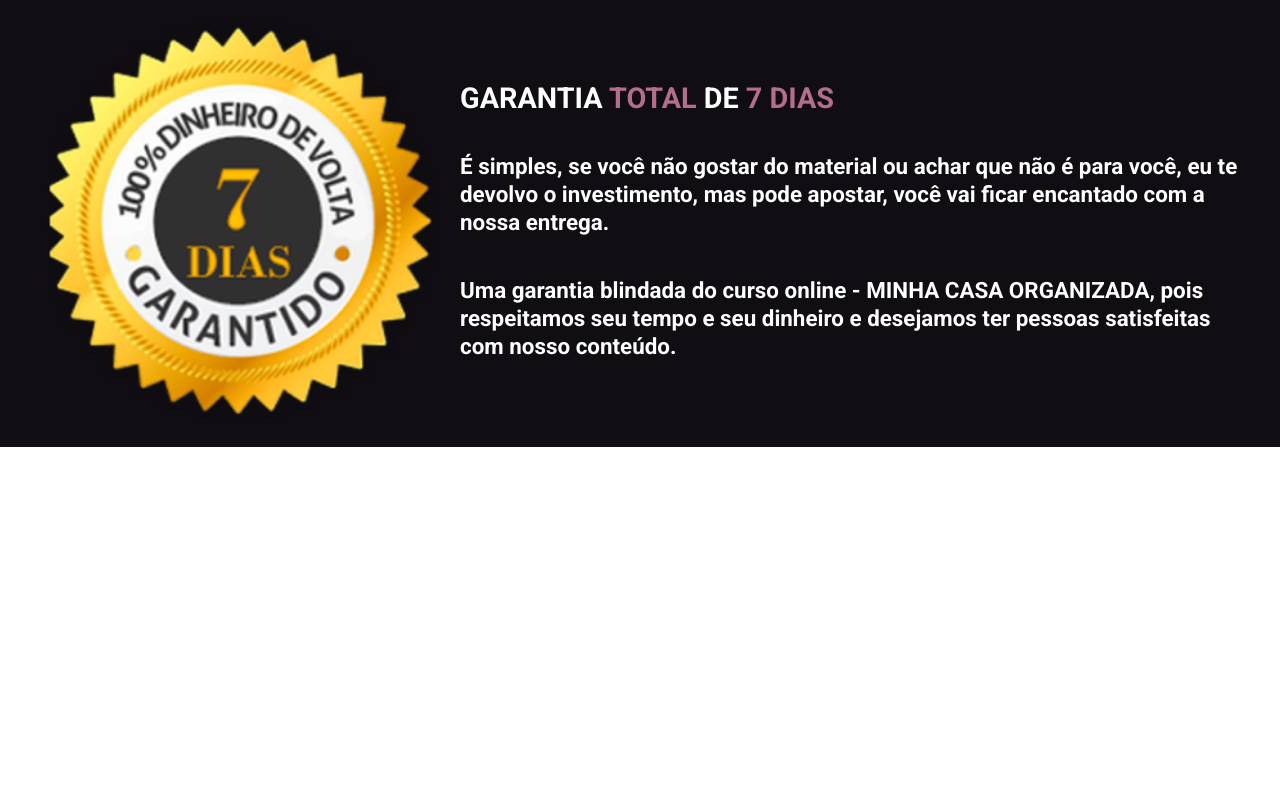
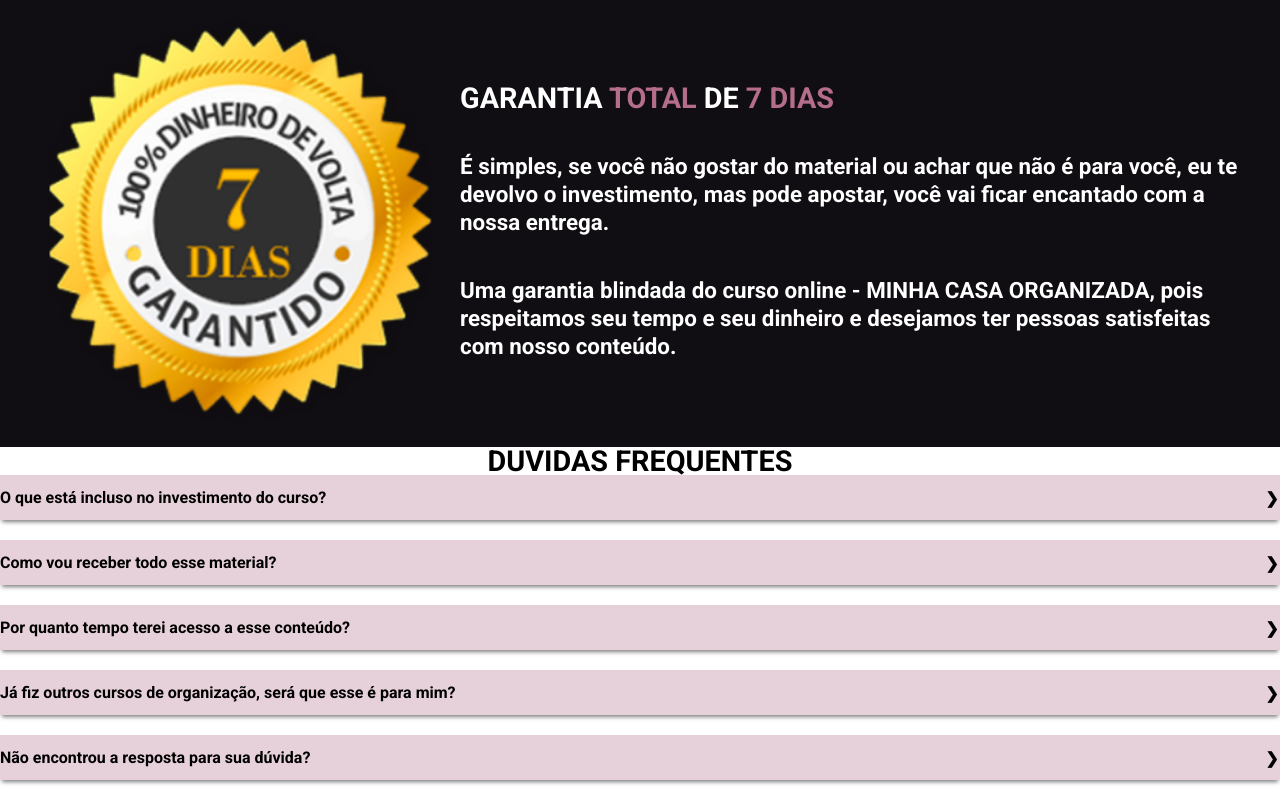
Before and after one commit to JuniorAlvesbr/leticiamartins.com.br-curso, a Next.js app: page / in a window 1280 px wide. Shown: the part 5270-6070 px from the top of the page. Before the commit the page ends 5717 px from the top, so only its background shows below. Built offline with nearby package versions, Linux system fonts and the light colour scheme.

Commit message:
create Questions section

```diff
--- /dev/null
+++ b/components/Questions/index.js
@@ -0,0 +1,44 @@
+import { Container, Content, Input, Label, Tab, TabContent } from "./styles";
+import { SubTitle, Text } from '../../object'
+
+const ListQuestion = [
+    {
+        label: 'O que está incluso no investimento do curso?',
+        tabContent: 'O acesso ao curso incluindo, mais de 30 aulas gravadas, 4 aulas bônus de nossas parceiras, 2 em, certificado de conclusão e acesso vitalício do curso.'
+    },
+    {
+        label: 'Como vou receber todo esse material?',
+        tabContent: 'O recebimento é direto pela plataforma através de video aulas e material em PDF.'
+    },
+    {
+        label: 'Por quanto tempo terei acesso a esse conteúdo?',
+        tabContent: 'Acesso vitalício para rever sempre que desejar.'
+    },
+    {
+        label: 'Já fiz outros cursos de organização, será que esse é para mim?',
+        tabContent: 'Com certeza! Este curso é muito completo e didático. Aqui você conta com toda a experiência e      didática de ensino da Leticia Martins, que é uma profissional que já está há mais de 4 anos atuando no mercado de organização.'
+    },
+    {
+        label: 'Não encontrou a resposta para sua dúvida?',
+        tabContent: 'Nos envie um e-mail para leticiamartins.organizer@gmail.com, que nossa equipe de suporte irá te    responder.'
+    },
+]
+
+export default function Questions() {
+    return (
+        <Container>
+            <SubTitle>Duvidas frequentes</SubTitle>
+
+            <Content>
+                {ListQuestion.map(({ label, tabContent }, index) => (
+                    <Tab key={index}>
+                        <Input id={index} />
+                        <Label htmlFor={index}>{label}</Label>
+                        <TabContent>{tabContent}</TabContent>
+                    </Tab>
+                ))}
+            </Content>
+
+        </Container>
+    )
+}
--- /dev/null
+++ b/components/Questions/styles.js
@@ -0,0 +1,71 @@
+import styled from 'styled-components'
+
+export const Container = styled.section`
+    display: flex;
+    flex-direction: column;
+    justify-content: center;
+    align-items: center;
+
+`
+
+export const Tab = styled.div`
+    width: 100%;
+    overflow: hidden;
+    margin-bottom: 20px;
+    box-shadow: 0 4px 4px -2px rgba(0,0,0,0.5);
+`
+
+export const Input = styled.input.attrs({ type: 'checkbox' })`
+    display: none;
+`
+
+export const Label = styled.label`
+    height: 45px;
+    display: flex;
+    justify-content: space-between;
+    align-items: center;
+    text-align: center;
+    font-weight: 700;
+    line-height: 18px;
+    background-color: ${({ theme }) => theme.colors.fourth};
+    cursor: pointer;
+
+    &:hover {
+        background-color: ${({ theme }) => theme.colors.third};
+    }
+
+    &::after {
+        content: "❯";
+        width: 1em;
+        height: 1em;
+        text-align: center;
+        transition: all .35s;
+    }
+`
+
+export const TabContent = styled.div`
+    font-style: italic;
+    line-height: 20px;
+    font-weight: 300;
+    text-align: center;
+    max-height: 0;
+    padding: 0 1em;
+    background-color: ${({ theme }) => theme.colors.fourth};
+    transition: all .35s;
+`
+
+export const Content = styled.div`
+    ${Input}:checked {
+        + ${Label} {
+            background-color: ${({ theme }) => theme.colors.third};
+
+            &::after {
+                transform: rotate(90deg);
+            }
+        }
+        ~ ${TabContent} {
+            max-height: 100vh;
+            padding: 1em;
+        }
+    }
+`
--- a/pages/index.js
+++ b/pages/index.js
@@ -6,6 +6,7 @@ import Bonus from "../components/Bonus"
 import Device from "../components/Device"
 import Price from "../components/Price"
 import Garantia from "../components/Garantia"
+import Questions from "../components/Questions"
 
 function Home() {
   return (
@@ -21,6 +22,7 @@ function Home() {
         <Device />
         <Price />
         <Garantia />
+        <Questions />
       </main>
     </>
   )
```
